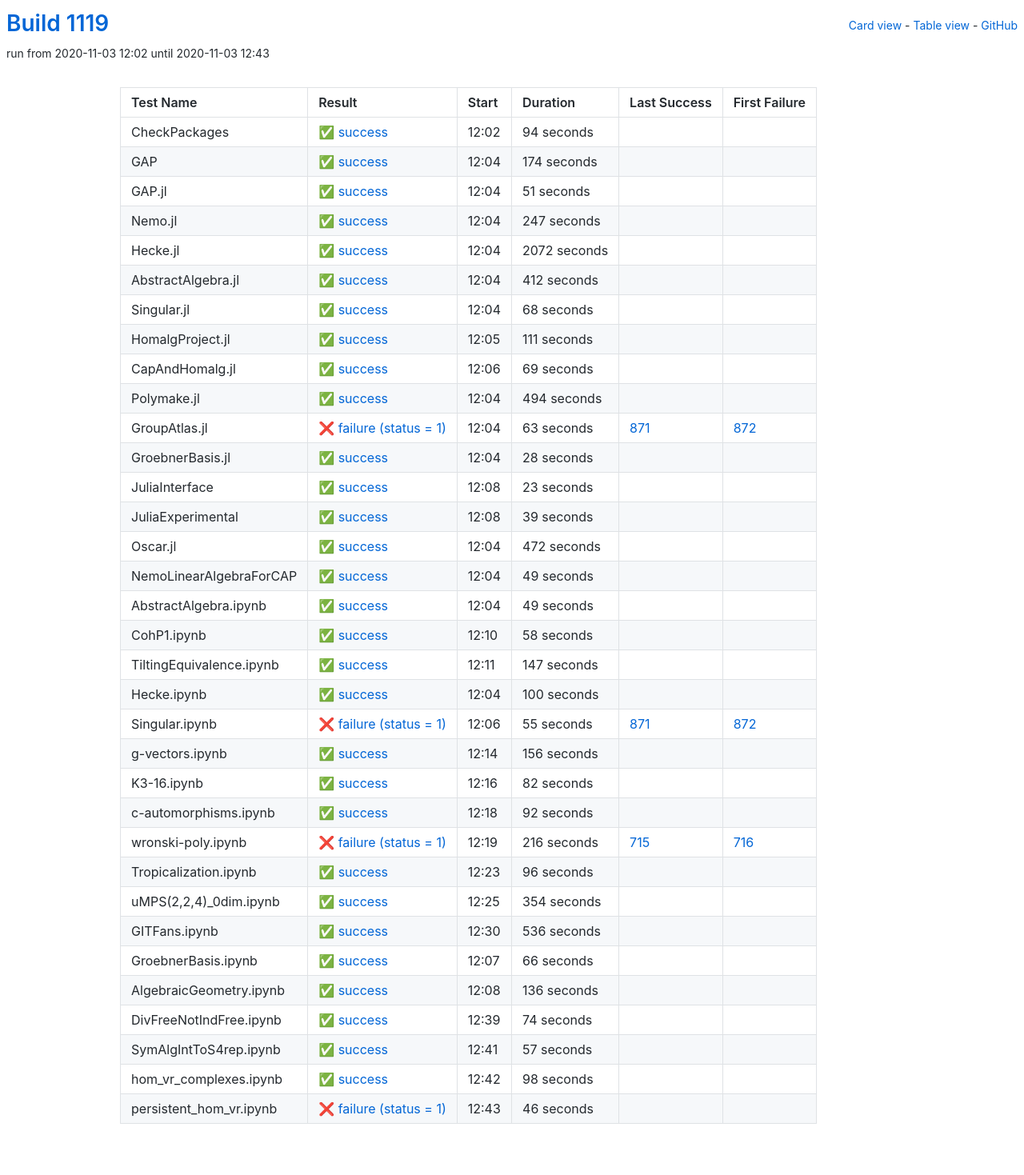
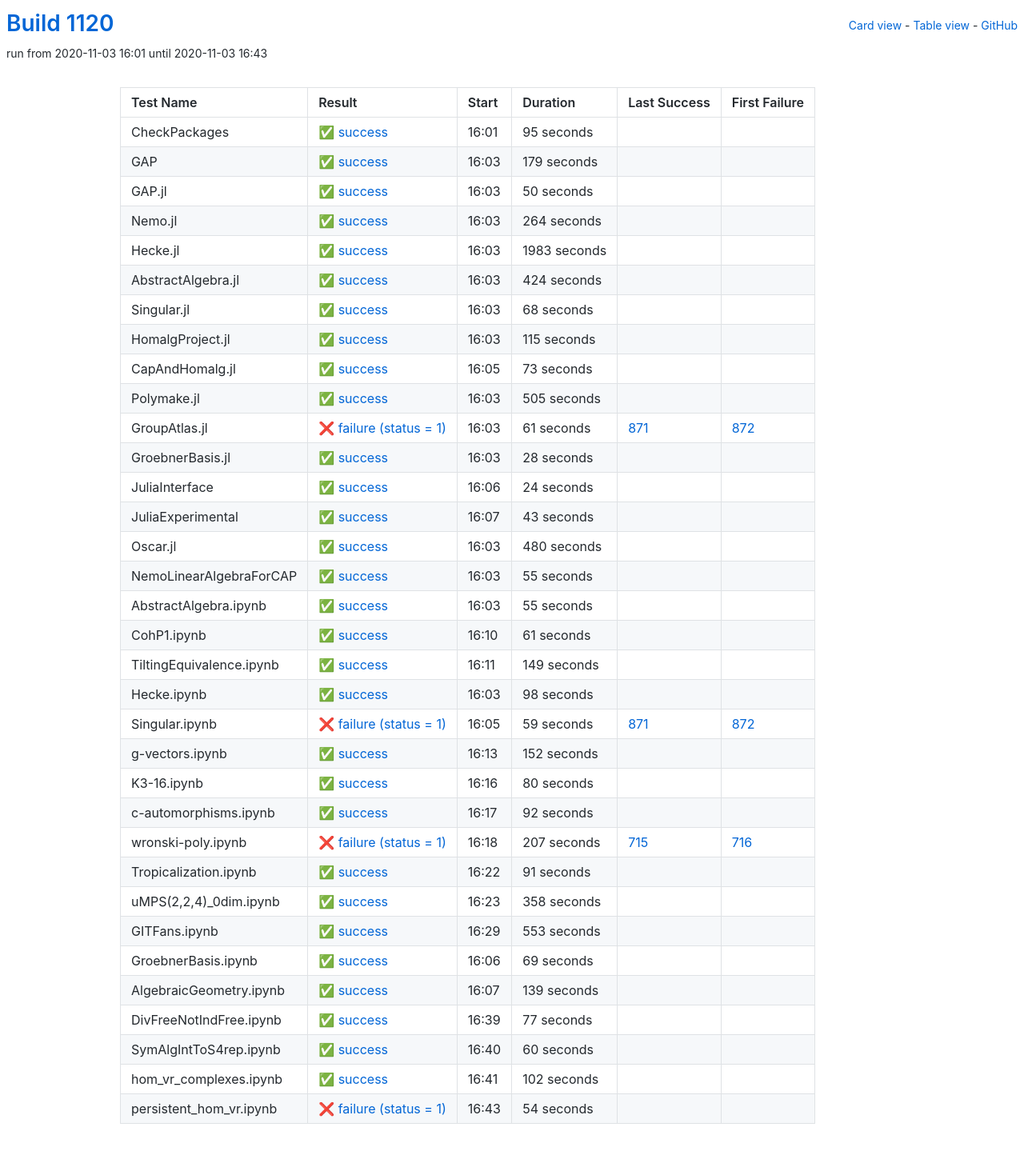
Before and after one commit to oscar-system/oscar-ci-status-stable, a Jekyll site: the page built from table.html, in a window 1280 px wide. Shown: the whole page at 80% size. Built offline with Jekyll 4.4.1, drawn with Linux system fonts in a browser that asks for light colours.

Commit message:
Build #1120

```diff
--- a/_data/ci.yml
+++ b/_data/ci.yml
@@ -1,6 +1,6 @@
 ---
-build: 1119
-build_url: https://oscarci.mathematik.uni-kl.de/job/oscar-stable/1119/
+build: 1120
+build_url: https://oscarci.mathematik.uni-kl.de/job/oscar-stable/1120/
 job: oscar-stable
 organization: oscar-system
 repo: oscar-ci-status-stable
@@ -8,80 +8,80 @@ repourl: https://github.com/oscar-system/oscar-ci-status-stable
 tests:
 - name: CheckPackages
   id: checkpackages
-  log: https://oscarci.mathematik.uni-kl.de/job/oscar-stable/1119/artifact/logs/build-1119/CheckPackages.log
-  start: 2020-11-03 12:02
+  log: https://oscarci.mathematik.uni-kl.de/job/oscar-stable/1120/artifact/logs/build-1120/CheckPackages.log
+  start: 2020-11-03 16:01
   success: true
   exitcode: 0
   status: success
-  duration: 94
+  duration: 95
   last_success: false
   last_success_url:
   first_failure: false
   first_failure_url:
 - name: GAP
   id: gap
-  log: https://oscarci.mathematik.uni-kl.de/job/oscar-stable/1119/artifact/logs/build-1119/GAP.log
-  start: 2020-11-03 12:04
+  log: https://oscarci.mathematik.uni-kl.de/job/oscar-stable/1120/artifact/logs/build-1120/GAP.log
+  start: 2020-11-03 16:03
   success: true
   exitcode: 0
   status: success
-  duration: 174
+  duration: 179
   last_success: false
   last_success_url:
   first_failure: false
   first_failure_url:
 - name: GAP.jl
   id: gap-jl
-  log: https://oscarci.mathematik.uni-kl.de/job/oscar-stable/1119/artifact/logs/build-1119/GAP.jl.log
-  start: 2020-11-03 12:04
+  log: https://oscarci.mathematik.uni-kl.de/job/oscar-stable/1120/artifact/logs/build-1120/GAP.jl.log
+  start: 2020-11-03 16:03
   success: true
   exitcode: 0
   status: success
-  duration: 51
+  duration: 50
   last_success: false
   last_success_url:
   first_failure: false
   first_failure_url:
 - name: Nemo.jl
   id: nemo-jl
-  log: https://oscarci.mathematik.uni-kl.de/job/oscar-stable/1119/artifact/logs/build-1119/Nemo.jl.log
-  start: 2020-11-03 12:04
+  log: https://oscarci.mathematik.uni-kl.de/job/oscar-stable/1120/artifact/logs/build-1120/Nemo.jl.log
+  start: 2020-11-03 16:03
   success: true
   exitcode: 0
   status: success
-  duration: 247
+  duration: 264
   last_success: false
   last_success_url:
   first_failure: false
   first_failure_url:
 - name: Hecke.jl
   id: hecke-jl
-  log: https://oscarci.mathematik.uni-kl.de/job/oscar-stable/1119/artifact/logs/build-1119/Hecke.jl.log
-  start: 2020-11-03 12:04
+  log: https://oscarci.mathematik.uni-kl.de/job/oscar-stable/1120/artifact/logs/build-1120/Hecke.jl.log
+  start: 2020-11-03 16:03
   success: true
   exitcode: 0
   status: success
-  duration: 2072
+  duration: 1983
   last_success: false
   last_success_url:
   first_failure: false
   first_failure_url:
 - name: AbstractAlgebra.jl
   id: abstractalgebra-jl
-  log: https://oscarci.mathematik.uni-kl.de/job/oscar-stable/1119/artifact/logs/build-1119/AbstractAlgebra.jl.log
-  start: 2020-11-03 12:04
+  log: https://oscarci.mathematik.uni-kl.de/job/oscar-stable/1120/artifact/logs/build-1120/AbstractAlgebra.jl.log
+  start: 2020-11-03 16:03
   success: true
   exitcode: 0
   status: success
-  duration: 412
+  duration: 424
   last_success: false
   last_success_url:
   first_failure: false
   first_failure_url:
 - name: Singular.jl
   id: singular-jl
-  log: https://oscarci.mathematik.uni-kl.de/job/oscar-stable/1119/artifact/logs/build-1119/Singular.jl.log
-  start: 2020-11-03 12:04
+  log: https://oscarci.mathematik.uni-kl.de/job/oscar-stable/1120/artifact/logs/build-1120/Singular.jl.log
+  start: 2020-11-03 16:03
   success: true
   exitcode: 0
   status: success
@@ -92,56 +92,56 @@ tests:
   first_failure_url:
 - name: HomalgProject.jl
   id: homalgproject-jl
-  log: https://oscarci.mathematik.uni-kl.de/job/oscar-stable/1119/artifact/logs/build-1119/HomalgProject.jl.log
-  start: 2020-11-03 12:05
+  log: https://oscarci.mathematik.uni-kl.de/job/oscar-stable/1120/artifact/logs/build-1120/HomalgProject.jl.log
+  start: 2020-11-03 16:03
   success: true
   exitcode: 0
   status: success
-  duration: 111
+  duration: 115
   last_success: false
   last_success_url:
   first_failure: false
   first_failure_url:
 - name: CapAndHomalg.jl
   id: capandhomalg-jl
-  log: https://oscarci.mathematik.uni-kl.de/job/oscar-stable/1119/artifact/logs/build-1119/CapAndHomalg.jl.log
-  start: 2020-11-03 12:06
+  log: https://oscarci.mathematik.uni-kl.de/job/oscar-stable/1120/artifact/logs/build-1120/CapAndHomalg.jl.log
+  start: 2020-11-03 16:05
   success: true
   exitcode: 0
   status: success
-  duration: 69
+  duration: 73
   last_success: false
   last_success_url:
   first_failure: false
   first_failure_url:
 - name: Polymake.jl
   id: polymake-jl
-  log: https://oscarci.mathematik.uni-kl.de/job/oscar-stable/1119/artifact/logs/build-1119/Polymake.jl.log
-  start: 2020-11-03 12:04
+  log: https://oscarci.mathematik.uni-kl.de/job/oscar-stable/1120/artifact/logs/build-1120/Polymake.jl.log
+  start: 2020-11-03 16:03
   success: true
   exitcode: 0
   status: success
-  duration: 494
+  duration: 505
   last_success: false
   last_success_url:
   first_failure: false
   first_failure_url:
 - name: GroupAtlas.jl
   id: groupatlas-jl
-  log: https://oscarci.mathematik.uni-kl.de/job/oscar-stable/1119/artifact/logs/build-1119/GroupAtlas.jl.log
-  start: 2020-11-03 12:04
+  log: https://oscarci.mathematik.uni-kl.de/job/oscar-stable/1120/artifact/logs/build-1120/GroupAtlas.jl.log
+  start: 2020-11-03 16:03
   success: false
   exitcode: 1
   status: failure
-  duration: 63
+  duration: 61
   last_success: 871
   last_success_url: https://oscarci.mathematik.uni-kl.de/job/oscar-stable/871/
   first_failure: 872
   first_failure_url: https://oscarci.mathematik.uni-kl.de/job/oscar-stable/872/
 - name: GroebnerBasis.jl
   id: groebnerbasis-jl
-  log: https://oscarci.mathematik.uni-kl.de/job/oscar-stable/1119/artifact/logs/build-1119/GroebnerBasis.jl.log
-  start: 2020-11-03 12:04
+  log: https://oscarci.mathematik.uni-kl.de/job/oscar-stable/1120/artifact/logs/build-1120/GroebnerBasis.jl.log
+  start: 2020-11-03 16:03
   success: true
   exitcode: 0
   status: success
@@ -152,140 +152,140 @@ tests:
   first_failure_url:
 - name: JuliaInterface
   id: juliainterface
-  log: https://oscarci.mathematik.uni-kl.de/job/oscar-stable/1119/artifact/logs/build-1119/JuliaInterface.log
-  start: 2020-11-03 12:08
+  log: https://oscarci.mathematik.uni-kl.de/job/oscar-stable/1120/artifact/logs/build-1120/JuliaInterface.log
+  start: 2020-11-03 16:06
   success: true
   exitcode: 0
   status: success
-  duration: 23
+  duration: 24
   last_success: false
   last_success_url:
   first_failure: false
   first_failure_url:
 - name: JuliaExperimental
   id: juliaexperimental
-  log: https://oscarci.mathematik.uni-kl.de/job/oscar-stable/1119/artifact/logs/build-1119/JuliaExperimental.log
-  start: 2020-11-03 12:08
+  log: https://oscarci.mathematik.uni-kl.de/job/oscar-stable/1120/artifact/logs/build-1120/JuliaExperimental.log
+  start: 2020-11-03 16:07
   success: true
   exitcode: 0
   status: success
-  duration: 39
+  duration: 43
   last_success: false
   last_success_url:
   first_failure: false
   first_failure_url:
 - name: Oscar.jl
   id: oscar-jl
-  log: https://oscarci.mathematik.uni-kl.de/job/oscar-stable/1119/artifact/logs/build-1119/Oscar.jl.log
-  start: 2020-11-03 12:04
+  log: https://oscarci.mathematik.uni-kl.de/job/oscar-stable/1120/artifact/logs/build-1120/Oscar.jl.log
+  start: 2020-11-03 16:03
   success: true
   exitcode: 0
   status: success
-  duration: 472
+  duration: 480
   last_success: false
   last_success_url:
   first_failure: false
   first_failure_url:
 - name: NemoLinearAlgebraForCAP
   id: nemolinearalgebraforcap
-  log: https://oscarci.mathematik.uni-kl.de/job/oscar-stable/1119/artifact/logs/build-1119/NemoLinearAlgebraForCAP.log
-  start: 2020-11-03 12:04
+  log: https://oscarci.mathematik.uni-kl.de/job/oscar-stable/1120/artifact/logs/build-1120/NemoLinearAlgebraForCAP.log
+  start: 2020-11-03 16:03
   success: true
   exitcode: 0
   status: success
-  duration: 49
+  duration: 55
   last_success: false
   last_success_url:
   first_failure: false
   first_failure_url:
 - name: AbstractAlgebra.ipynb
   id: abstractalgebra-ipynb
-  log: https://oscarci.mathematik.uni-kl.de/job/oscar-stable/1119/artifact/logs/build-1119/AbstractAlgebra.ipynb.log
-  start: 2020-11-03 12:04
+  log: https://oscarci.mathematik.uni-kl.de/job/oscar-stable/1120/artifact/logs/build-1120/AbstractAlgebra.ipynb.log
+  start: 2020-11-03 16:03
   success: true
   exitcode: 0
   status: success
-  duration: 49
+  duration: 55
   last_success: false
   last_success_url:
   first_failure: false
   first_failure_url:
 - name: CohP1.ipynb
   id: cohp1-ipynb
-  log: https://oscarci.mathematik.uni-kl.de/job/oscar-stable/1119/artifact/logs/build-1119/CohP1.ipynb.log
-  start: 2020-11-03 12:10
+  log: https://oscarci.mathematik.uni-kl.de/job/oscar-stable/1120/artifact/logs/build-1120/CohP1.ipynb.log
+  start: 2020-11-03 16:10
   success: true
   exitcode: 0
   status: success
-  duration: 58
+  duration: 61
   last_success: false
   last_success_url:
   first_failure: false
   first_failure_url:
 - name: TiltingEquivalence.ipynb
   id: tiltingequivalence-ipynb
-  log: https://oscarci.mathematik.uni-kl.de/job/oscar-stable/1119/artifact/logs/build-1119/TiltingEquivalence.ipynb.log
-  start: 2020-11-03 12:11
+  log: https://oscarci.mathematik.uni-kl.de/job/oscar-stable/1120/artifact/logs/build-1120/TiltingEquivalence.ipynb.log
+  start: 2020-11-03 16:11
   success: true
   exitcode: 0
   status: success
-  duration: 147
+  duration: 149
   last_success: false
   last_success_url:
   first_failure: false
   first_failure_url:
 - name: Hecke.ipynb
   id: hecke-ipynb
-  log: https://oscarci.mathematik.uni-kl.de/job/oscar-stable/1119/artifact/logs/build-1119/Hecke.ipynb.log
-  start: 2020-11-03 12:04
+  log: https://oscarci.mathematik.uni-kl.de/job/oscar-stable/1120/artifact/logs/build-1120/Hecke.ipynb.log
+  start: 2020-11-03 16:03
   success: true
   exitcode: 0
   status: success
-  duration: 100
+  duration: 98
   last_success: false
   last_success_url:
   first_failure: false
   first_failure_url:
 - name: Singular.ipynb
   id: singular-ipynb
-  log: https://oscarci.mathematik.uni-kl.de/job/oscar-stable/1119/artifact/logs/build-1119/Singular.ipynb.log
-  start: 2020-11-03 12:06
+  log: https://oscarci.mathematik.uni-kl.de/job/oscar-stable/1120/artifact/logs/build-1120/Singular.ipynb.log
+  start: 2020-11-03 16:05
   success: false
   exitcode: 1
   status: failure
-  duration: 55
+  duration: 59
   last_success: 871
   last_success_url: https://oscarci.mathematik.uni-kl.de/job/oscar-stable/871/
   first_failure: 872
   first_failure_url: https://oscarci.mathematik.uni-kl.de/job/oscar-stable/872/
 - name: g-vectors.ipynb
   id: g-vectors-ipynb
-  log: https://oscarci.mathematik.uni-kl.de/job/oscar-stable/1119/artifact/logs/build-1119/g-vectors.ipynb.log
-  start: 2020-11-03 12:14
+  log: https://oscarci.mathematik.uni-kl.de/job/oscar-stable/1120/artifact/logs/build-1120/g-vectors.ipynb.log
+  start: 2020-11-03 16:13
   success: true
   exitcode: 0
   status: success
-  duration: 156
+  duration: 152
   last_success: false
   last_success_url:
   first_failure: false
   first_failure_url:
 - name: K3-16.ipynb
   id: k3-16-ipynb
-  log: https://oscarci.mathematik.uni-kl.de/job/oscar-stable/1119/artifact/logs/build-1119/K3-16.ipynb.log
-  start: 2020-11-03 12:16
+  log: https://oscarci.mathematik.uni-kl.de/job/oscar-stable/1120/artifact/logs/build-1120/K3-16.ipynb.log
+  start: 2020-11-03 16:16
   success: true
   exitcode: 0
   status: success
-  duration: 82
+  duration: 80
   last_success: false
   last_success_url:
   first_failure: false
   first_failure_url:
 - name: c-automorphisms.ipynb
   id: c-automorphisms-ipynb
-  log: https://oscarci.mathematik.uni-kl.de/job/oscar-stable/1119/artifact/logs/build-1119/c-automorphisms.ipynb.log
-  start: 2020-11-03 12:18
+  log: https://oscarci.mathematik.uni-kl.de/job/oscar-stable/1120/artifact/logs/build-1120/c-automorphisms.ipynb.log
+  start: 2020-11-03 16:17
   success: true
   exitcode: 0
   status: success
@@ -296,120 +296,120 @@ tests:
   first_failure_url:
 - name: wronski-poly.ipynb
   id: wronski-poly-ipynb
-  log: https://oscarci.mathematik.uni-kl.de/job/oscar-stable/1119/artifact/logs/build-1119/wronski-poly.ipynb.log
-  start: 2020-11-03 12:19
+  log: https://oscarci.mathematik.uni-kl.de/job/oscar-stable/1120/artifact/logs/build-1120/wronski-poly.ipynb.log
+  start: 2020-11-03 16:18
   success: false
   exitcode: 1
   status: failure
-  duration: 216
+  duration: 207
   last_success: 715
   last_success_url: https://oscarci.mathematik.uni-kl.de/job/oscar-stable/715/
   first_failure: 716
   first_failure_url: https://oscarci.mathematik.uni-kl.de/job/oscar-stable/716/
 - name: Tropicalization.ipynb
   id: tropicalization-ipynb
-  log: https://oscarci.mathematik.uni-kl.de/job/oscar-stable/1119/artifact/logs/build-1119/Tropicalization.ipynb.log
-  start: 2020-11-03 12:23
+  log: https://oscarci.mathematik.uni-kl.de/job/oscar-stable/1120/artifact/logs/build-1120/Tropicalization.ipynb.log
+  start: 2020-11-03 16:22
   success: true
   exitcode: 0
   status: success
-  duration: 96
+  duration: 91
   last_success: false
   last_success_url:
   first_failure: false
   first_failure_url:
 - name: uMPS(2,2,4)_0dim.ipynb
   id: umps-2-2-4-0dim-ipynb
-  log: https://oscarci.mathematik.uni-kl.de/job/oscar-stable/1119/artifact/logs/build-1119/uMPS-2-2-4-_0dim.ipynb.log
-  start: 2020-11-03 12:25
+  log: https://oscarci.mathematik.uni-kl.de/job/oscar-stable/1120/artifact/logs/build-1120/uMPS-2-2-4-_0dim.ipynb.log
+  start: 2020-11-03 16:23
   success: true
   exitcode: 0
   status: success
-  duration: 354
+  duration: 358
   last_success: false
   last_success_url:
   first_failure: false
   first_failure_url:
 - name: GITFans.ipynb
   id: gitfans-ipynb
-  log: https://oscarci.mathematik.uni-kl.de/job/oscar-stable/1119/artifact/logs/build-1119/GITFans.ipynb.log
-  start: 2020-11-03 12:30
+  log: https://oscarci.mathematik.uni-kl.de/job/oscar-stable/1120/artifact/logs/build-1120/GITFans.ipynb.log
+  start: 2020-11-03 16:29
   success: true
   exitcode: 0
   status: success
-  duration: 536
+  duration: 553
   last_success: false
   last_success_url:
   first_failure: false
   first_failure_url:
 - name: GroebnerBasis.ipynb
   id: groebnerbasis-ipynb
-  log: https://oscarci.mathematik.uni-kl.de/job/oscar-stable/1119/artifact/logs/build-1119/GroebnerBasis.ipynb.log
-  start: 2020-11-03 12:07
+  log: https://oscarci.mathematik.uni-kl.de/job/oscar-stable/1120/artifact/logs/build-1120/GroebnerBasis.ipynb.log
+  start: 2020-11-03 16:06
   success: true
   exitcode: 0
   status: success
-  duration: 66
+  duration: 69
   last_success: false
   last_success_url:
   first_failure: false
   first_failure_url:
 - name: AlgebraicGeometry.ipynb
   id: algebraicgeometry-ipynb
-  log: https://oscarci.mathematik.uni-kl.de/job/oscar-stable/1119/artifact/logs/build-1119/AlgebraicGeometry.ipynb.log
-  start: 2020-11-03 12:08
+  log: https://oscarci.mathematik.uni-kl.de/job/oscar-stable/1120/artifact/logs/build-1120/AlgebraicGeometry.ipynb.log
+  start: 2020-11-03 16:07
   success: true
   exitcode: 0
   status: success
-  duration: 136
+  duration: 139
   last_success: false
   last_success_url:
   first_failure: false
   first_failure_url:
 - name: DivFreeNotIndFree.ipynb
   id: divfreenotindfree-ipynb
-  log: https://oscarci.mathematik.uni-kl.de/job/oscar-stable/1119/artifact/logs/build-1119/DivFreeNotIndFree.ipynb.log
-  start: 2020-11-03 12:39
+  log: https://oscarci.mathematik.uni-kl.de/job/oscar-stable/1120/artifact/logs/build-1120/DivFreeNotIndFree.ipynb.log
+  start: 2020-11-03 16:39
   success: true
   exitcode: 0
   status: success
-  duration: 74
+  duration: 77
   last_success: false
   last_success_url:
   first_failure: false
   first_failure_url:
 - name: SymAlgIntToS4rep.ipynb
   id: symalginttos4rep-ipynb
-  log: https://oscarci.mathematik.uni-kl.de/job/oscar-stable/1119/artifact/logs/build-1119/SymAlgIntToS4rep.ipynb.log
-  start: 2020-11-03 12:41
+  log: https://oscarci.mathematik.uni-kl.de/job/oscar-stable/1120/artifact/logs/build-1120/SymAlgIntToS4rep.ipynb.log
+  start: 2020-11-03 16:40
   success: true
   exitcode: 0
   status: success
-  duration: 57
+  duration: 60
   last_success: false
   last_success_url:
   first_failure: false
   first_failure_url:
 - name: hom_vr_complexes.ipynb
   id: hom-vr-complexes-ipynb
-  log: https://oscarci.mathematik.uni-kl.de/job/oscar-stable/1119/artifact/logs/build-1119/hom_vr_complexes.ipynb.log
-  start: 2020-11-03 12:42
+  log: https://oscarci.mathematik.uni-kl.de/job/oscar-stable/1120/artifact/logs/build-1120/hom_vr_complexes.ipynb.log
+  start: 2020-11-03 16:41
   success: true
   exitcode: 0
   status: success
-  duration: 98
+  duration: 102
   last_success: false
   last_success_url:
   first_failure: false
   first_failure_url:
 - name: persistent_hom_vr.ipynb
   id: persistent-hom-vr-ipynb
-  log: https://oscarci.mathematik.uni-kl.de/job/oscar-stable/1119/artifact/logs/build-1119/persistent_hom_vr.ipynb.log
-  start: 2020-11-03 12:43
+  log: https://oscarci.mathematik.uni-kl.de/job/oscar-stable/1120/artifact/logs/build-1120/persistent_hom_vr.ipynb.log
+  start: 2020-11-03 16:43
   success: false
   exitcode: 1
   status: failure
-  duration: 46
+  duration: 54
   last_success: false
   last_success_url:
   first_failure: false
```
Also changed, not shown: README.md.
